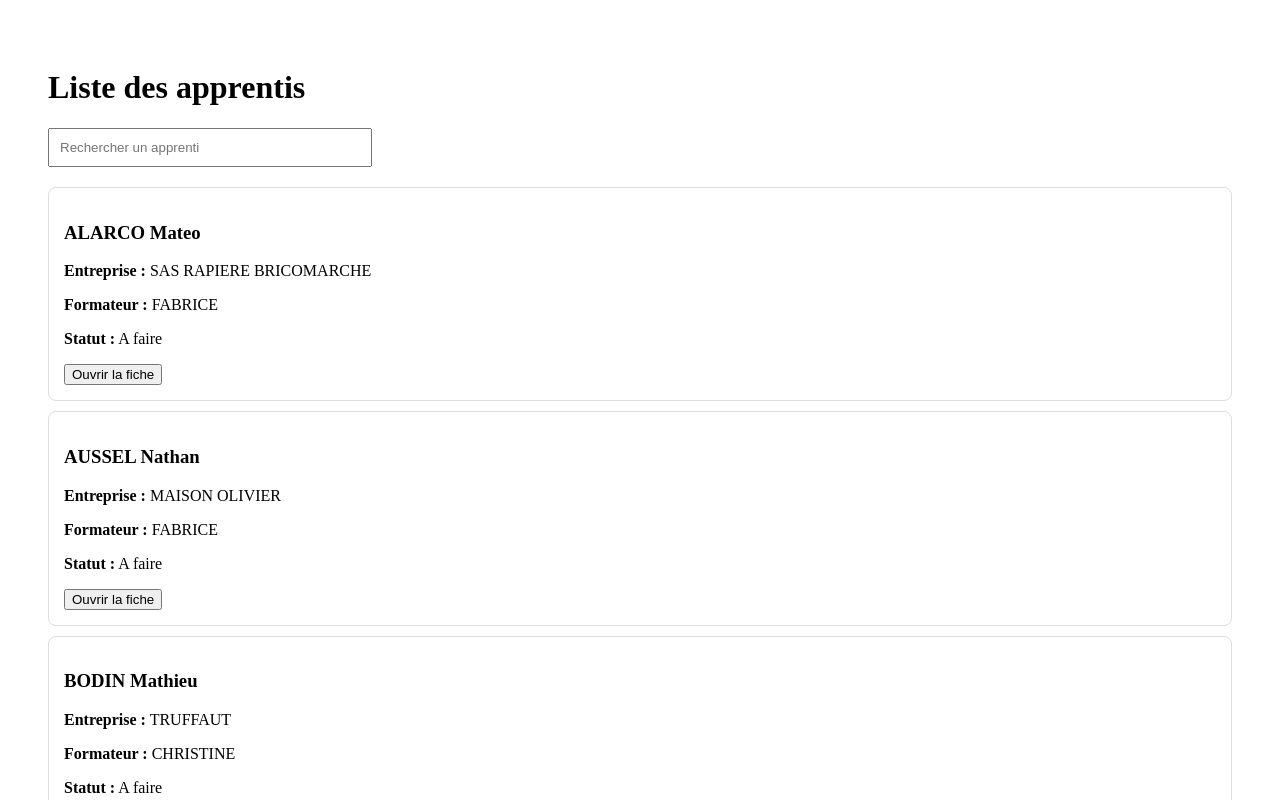
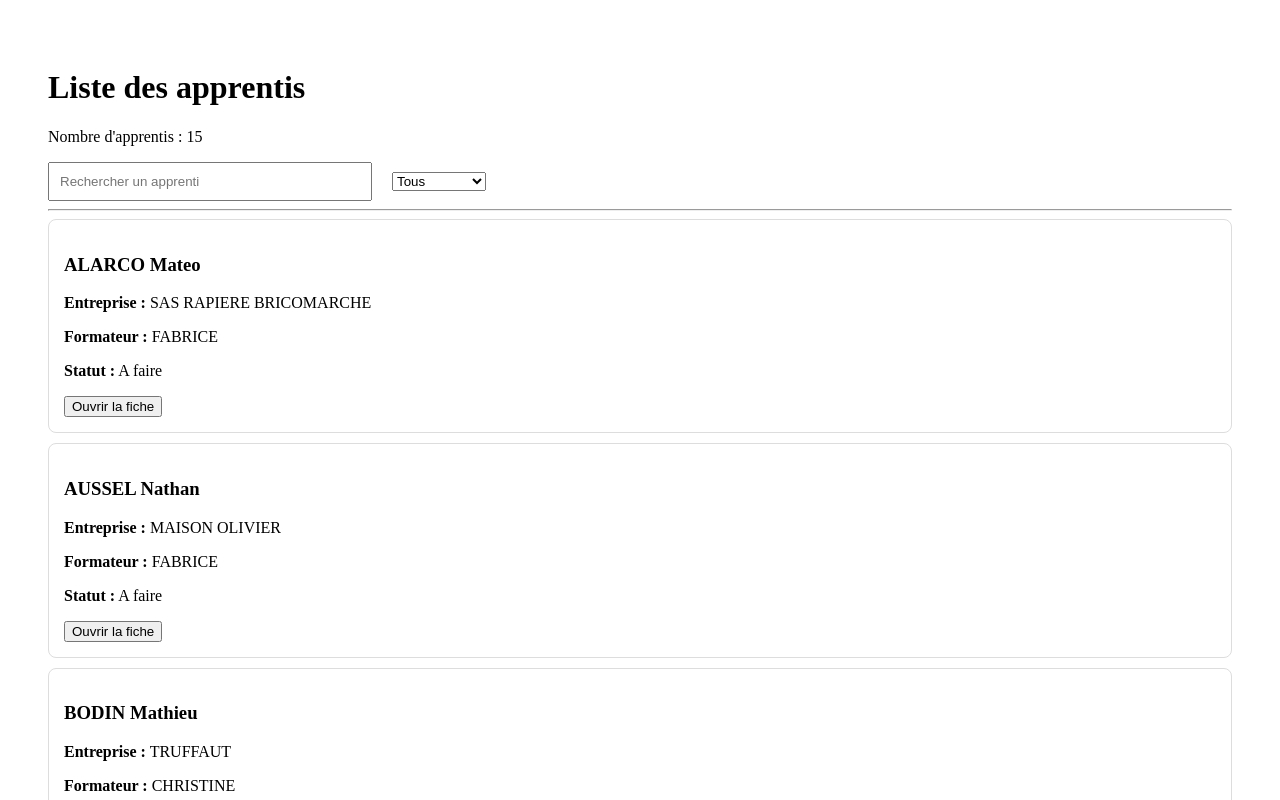
Before and after one commit to fabsalel-design/suivi-visites-mfr, a Next.js app: page /apprentis in a window 1280 px wide. Shown: the top 800 px of the page. Built offline with nearby package versions, Linux system fonts and the light colour scheme.

Commit message:
Update page.tsx

```diff
--- a/app/apprentis/page.tsx
+++ b/app/apprentis/page.tsx
@@ -1,4 +1,3 @@
-
 "use client";
 
 import { useState } from "react";
@@ -6,16 +5,27 @@ import { apprentis } from "../../data/apprentis";
 
 export default function ApprentisPage() {
   const [recherche, setRecherche] = useState("");
+  const [formateur, setFormateur] = useState("TOUS");
 
-  const resultat = apprentis.filter((a) =>
-    `${a.nom} ${a.prenom}`
+  const resultat = apprentis.filter((a) => {
+    const matchNom = `${a.nom} ${a.prenom}`
       .toLowerCase()
-      .includes(recherche.toLowerCase())
-  );
+      .includes(recherche.toLowerCase());
+
+    const matchFormateur =
+      formateur === "TOUS" ||
+      a.formateur === formateur;
+
+    return matchNom && matchFormateur;
+  });
 
   return (
     <main style={{ padding: "40px" }}>
       <h1>Liste des apprentis</h1>
+
+      <p>
+        Nombre d'apprentis : {resultat.length}
+      </p>
 
       <input
         type="text"
@@ -25,9 +35,23 @@ export default function ApprentisPage() {
         style={{
           padding: "10px",
           width: "300px",
-          marginBottom: "20px",
+          marginRight: "20px",
         }}
       />
+
+      <select
+        value={formateur}
+        onChange={(e) =>
+          setFormateur(e.target.value)
+        }
+      >
+        <option value="TOUS">Tous</option>
+        <option value="FABRICE">FABRICE</option>
+        <option value="DAVID">DAVID</option>
+        <option value="CHRISTINE">CHRISTINE</option>
+      </select>
+
+      <hr />
 
       {resultat.map((apprenti) => (
         <div
@@ -44,23 +68,25 @@ export default function ApprentisPage() {
           </h3>
 
           <p>
-            <strong>Entreprise :</strong> {apprenti.entreprise}
+            <strong>Entreprise :</strong>{" "}
+            {apprenti.entreprise}
           </p>
 
           <p>
-            <strong>Formateur :</strong> {apprenti.formateur}
+            <strong>Formateur :</strong>{" "}
+            {apprenti.formateur}
           </p>
 
           <p>
-            <strong>Statut :</strong> {apprenti.statut}
+            <strong>Statut :</strong>{" "}
+            {apprenti.statut}
           </p>
 
-
-<a href="/apprentis/1">
-  <button>
-    Ouvrir la fiche
-  </button>
-</a>
+          <a href={`/apprentis/${apprenti.id}`}>
+            <button>
+              Ouvrir la fiche
+            </button>
+          </a>
         </div>
       ))}
     </main>
```
